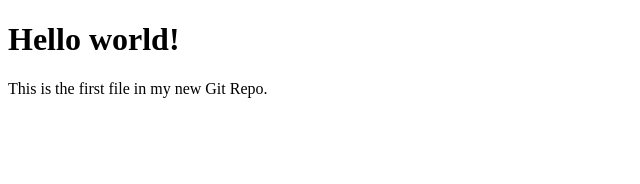
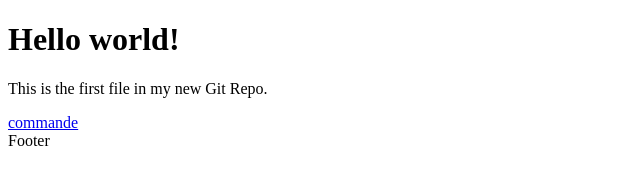
Before and after one commit to zebanoufou/Zeba, a plain HTML site: page index.html in a window 1280 px wide. Shown: the whole page, without its empty margins (0-640 px from the left). Drawn offline with Linux system fonts and the light colour scheme.

Commit message:
ajout dun paragraphe

```diff
--- a/index.html
+++ b/index.html
@@ -8,6 +8,7 @@
 
 <h1>Hello world!</h1>
 <p>This is the first file in my new Git Repo.</p>
-
+<a href="#">commande</a>
+<footer>Footer</footer>
 </body>
 </html>
```
